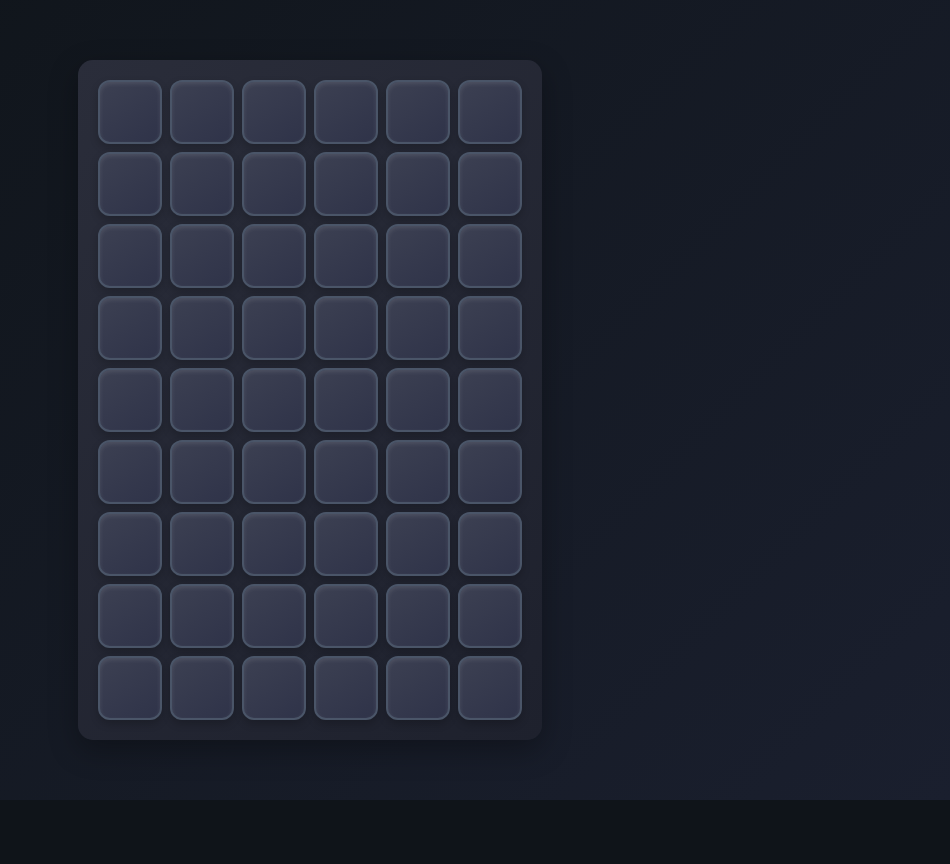
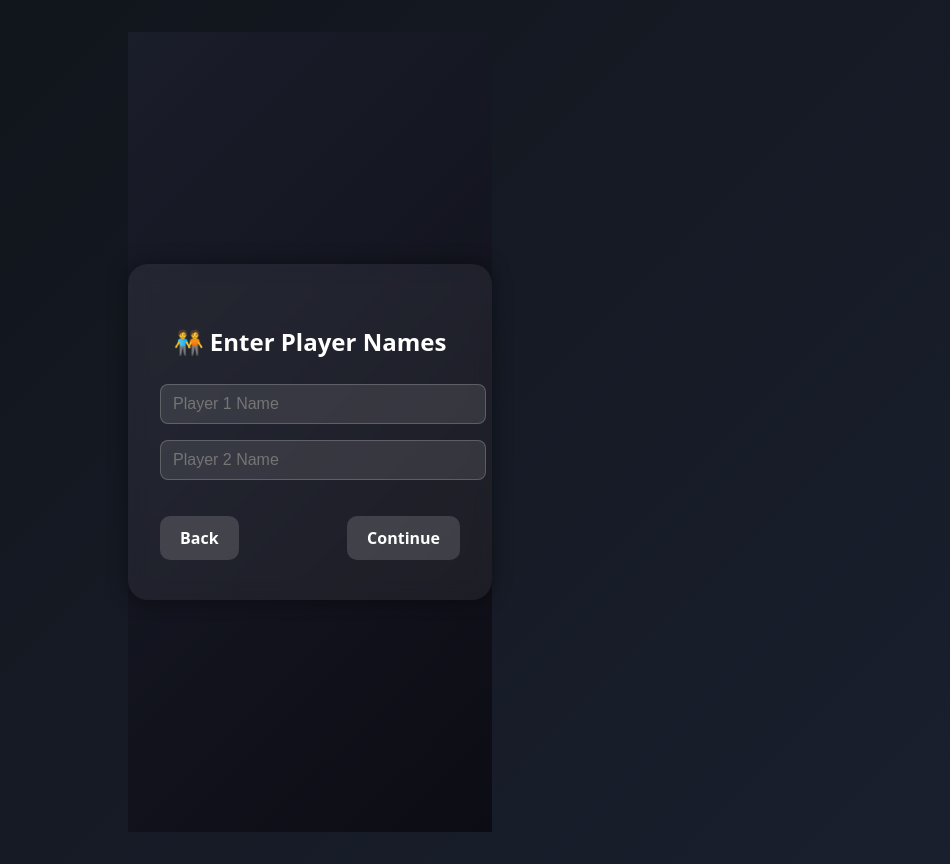
Before and after one commit to mahmud1628/chain-reaction, a React (Vite) app: page /twoplayer in a window 1280 px wide. Shown: the whole page, without its empty margins (330-1280 px from the left). Before the commit the page ends 800 px from the top, so only its background shows below. Built offline with nearby package versions, Linux system fonts and the light colour scheme.

Commit message:
Homepage, feature to input player names

```diff
--- a/package.json
+++ b/package.json
@@ -11,7 +11,8 @@
   },
   "dependencies": {
     "react": "^19.1.0",
-    "react-dom": "^19.1.0"
+    "react-dom": "^19.1.0",
+    "react-router-dom": "^7.6.1"
   },
   "devDependencies": {
     "@eslint/js": "^9.25.0",
--- a/src/App.jsx
+++ b/src/App.jsx
@@ -3,12 +3,21 @@ import reactLogo from './assets/react.svg'
 import viteLogo from '/vite.svg'
 import './App.css'
 import GameBoard from './components/GameBoard'
+import Home from './components/Home'
+import {BrowserRouter as Router, Routes, Route} from 'react-router-dom'
+import InputPlayerName from './components/InputPlayerName'
 
 function App() {
+  const [player_names, set_player_names] = useState({ R: '', B: '' });
   return (
-    <div className = "App">
-      <GameBoard />
-    </div>
+    <Router>
+      <Routes>
+        <Route path = "/" element = {<Home />} />
+        <Route path = "/twoplayer" element = {<InputPlayerName set_player_names={set_player_names} />} />
+        <Route path = "/game" element = {<GameBoard player_names={player_names} />} />
+        {/* Add more routes as needed */}
+      </Routes>
+    </Router>
   )
 }
 
--- a/src/components/GameBoard.jsx
+++ b/src/components/GameBoard.jsx
@@ -1,6 +1,7 @@
 import React, { useState } from "react";
 import "./GameBoard.css"; // Importing styles for the game board
 import Orbs from "./Orbs"; // Importing the Orbs component to display orbs in each cell
+import { Link } from "react-router-dom"; // Importing Link for navigation between routes
 
 import {
   create_initial_board,
@@ -13,7 +14,7 @@ import {
 const ROWS = 9;
 const COLS = 6;
 
-const GameBoard = () => {
+const GameBoard = ({player_names}) => {
   // State to hold the game board
   const [board, setBoard] = useState(create_initial_board(ROWS, COLS));
   // State to hold the current player
@@ -27,6 +28,10 @@ const GameBoard = () => {
   const [blue_cell_count, set_blue_cell_count] = useState(0);
 
   const [winner, set_winner] = useState(null);
+
+  const red_player_name = player_names.R || "Player 1";
+  const blue_player_name = player_names.B || "Player 2";
+  let winner_name = "";
 
   const switchPlayer = () => {
     setCurrentPlayer(currentPlayer === "R" ? "B" : "R");
@@ -61,10 +66,10 @@ const GameBoard = () => {
       set_blue_cell_count
     ).then((is_game_over) => {
       if (is_game_over) {
+        winner_name = currentPlayer === "R" ? red_player_name : blue_player_name;
         setTimeout(() => {
           set_winner(currentPlayer);
         }, 400);
-        console.log("Game Over! Player " + currentPlayer + " wins!");
       }
     });
 
@@ -106,11 +111,11 @@ const GameBoard = () => {
         <div className="overlay">
           <div className="winner-box">
             <h2 className="winner-text">
-              🎉 {winner === "R" ? "Player 1" : "Player 2"} Won!
+              🎉 {winner === "R" ? red_player_name : blue_player_name} Won!
             </h2>
             <div className="winner-buttons">
-              <button className="winner-btn">Play Again</button>
-              <button className="winner-btn">Back to Main Menu</button>
+              <Link to = "/twoplayer" className="winner-btn">Play Again</Link>
+              <Link to = "/" className="winner-btn">Back to Main Menu</Link>
             </div>
           </div>
         </div>
--- /dev/null
+++ b/src/components/Home.css
@@ -0,0 +1,49 @@
+.home-container {
+  height: 100vh;
+  display: flex;
+  align-items: center;
+  justify-content: center;
+  background: linear-gradient(135deg, #1e1f2f, #0c0c14);
+  color: #fff;
+  font-family: 'Segoe UI', sans-serif;
+}
+
+.home-box {
+  text-align: center;
+  background: rgba(255, 255, 255, 0.05);
+  padding: 60px 40px;
+  border-radius: 20px;
+  box-shadow: 0 0 20px #00000088;
+  backdrop-filter: blur(10px);
+  border: 1px solid #ffffff22;
+}
+
+.home-title {
+  font-size: 3rem;
+  margin-bottom: 40px;
+  font-weight: bold;
+  letter-spacing: 1px;
+}
+
+.home-buttons {
+  display: flex;
+  flex-direction: column;
+  gap: 20px;
+}
+
+.home-btn {
+  background: rgba(255, 255, 255, 0.1);
+  color: #fff;
+  font-size: 1.2rem;
+  padding: 14px 24px;
+  border: 1px solid #ffffff33;
+  border-radius: 12px;
+  cursor: pointer;
+  transition: all 0.2s ease;
+  font-weight: 600;
+}
+
+.home-btn:hover {
+  background: rgba(255, 255, 255, 0.25);
+  transform: scale(1.05);
+}
--- /dev/null
+++ b/src/components/Home.jsx
@@ -0,0 +1,25 @@
+import "./Home.css";
+import {Link} from 'react-router-dom';
+
+const Home = () => {
+  return (
+    <div className="home-container">
+      <div className="home-box">
+        <h1 className="home-title">Chain Reaction</h1>
+        <div className="home-buttons">
+          <Link to = "/twoplayer" className="home-btn">
+            🔴 Play 2-Player
+          </Link>
+          <Link to = "/" className="home-btn">
+            🤖 Play with Computer
+          </Link>
+          <Link to = "/" className="home-btn">
+            📘 Game Rules
+          </Link>
+        </div>
+      </div>
+    </div>
+  );
+};
+
+export default Home;
--- /dev/null
+++ b/src/components/InputPlayerName.css
@@ -0,0 +1,56 @@
+.setup-container {
+  height: 100vh;
+  background: linear-gradient(135deg, #1a1d2a, #0c0c14);
+  display: flex;
+  align-items: center;
+  justify-content: center;
+  color: #fff;
+}
+
+.setup-box {
+  background: rgba(255, 255, 255, 0.06);
+  border-radius: 20px;
+  padding: 40px 32px;
+  box-shadow: 0 0 20px rgba(0, 0, 0, 0.4);
+  text-align: center;
+  backdrop-filter: blur(10px);
+  width: 300px;
+}
+
+.setup-box h2 {
+  margin-bottom: 24px;
+}
+
+.setup-box input {
+  width: 100%;
+  margin-bottom: 16px;
+  padding: 10px 12px;
+  border: 1px solid #fff3;
+  border-radius: 8px;
+  background: rgba(255, 255, 255, 0.1);
+  color: #fff;
+  font-size: 1rem;
+}
+
+.setup-buttons {
+  display: flex;
+  justify-content: space-between;
+  margin-top: 20px;
+}
+
+.setup-btn {
+  background: rgba(255, 255, 255, 0.15);
+  border: none;
+  color: #fff;
+  padding: 10px 20px;
+  border-radius: 10px;
+  font-weight: bold;
+  cursor: pointer;
+  text-decoration: none;
+  transition: 0.2s;
+}
+
+.setup-btn:hover {
+  background: rgba(255, 255, 255, 0.3);
+  transform: scale(1.05);
+}
--- /dev/null
+++ b/src/components/InputPlayerName.jsx
@@ -0,0 +1,43 @@
+// src/components/PlayerSetup.jsx
+import React, { useState } from "react";
+import { useNavigate, Link } from "react-router-dom";
+import "./InputPlayerName.css";
+
+const InputPlayerName = ({set_player_names}) => {
+  const [player1_name, set_player1_name] = useState("");
+  const [player2_name, set_player2_name] = useState("");
+  const navigate = useNavigate();
+
+  const handleContinue = () => {
+    if (player1_name.trim() && player2_name.trim()) {
+      set_player_names({ R: player1_name, B: player2_name });
+      navigate("/game");
+    }
+  };
+
+  return (
+    <div className="setup-container">
+      <div className="setup-box">
+        <h2>🧑‍🤝‍🧑 Enter Player Names</h2>
+        <input
+          type="text"
+          placeholder="Player 1 Name"
+          value={player1_name}
+          onChange={(e) => set_player1_name(e.target.value)}
+        />
+        <input
+          type="text"
+          placeholder="Player 2 Name"
+          value={player2_name}
+          onChange={(e) => set_player2_name(e.target.value)}
+        />
+        <div className="setup-buttons">
+          <Link to="/" className="setup-btn">Back</Link>
+          <button onClick={handleContinue} className="setup-btn">Continue</button>
+        </div>
+      </div>
+    </div>
+  );
+};
+
+export default InputPlayerName;
```
Also changed, not shown: 1 other file (tests, documents, lock files or other folders).
